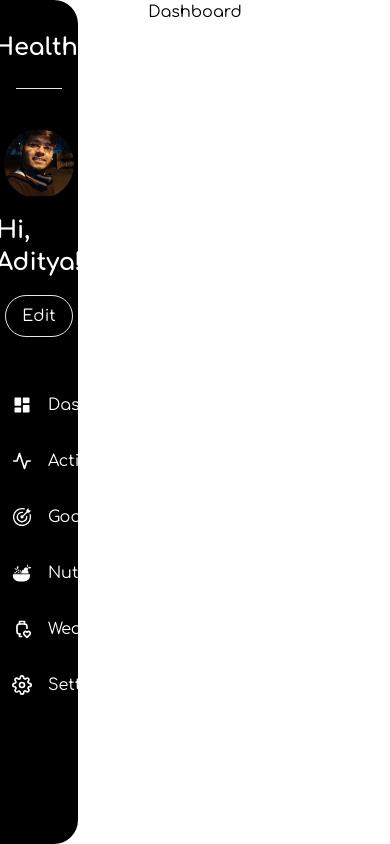
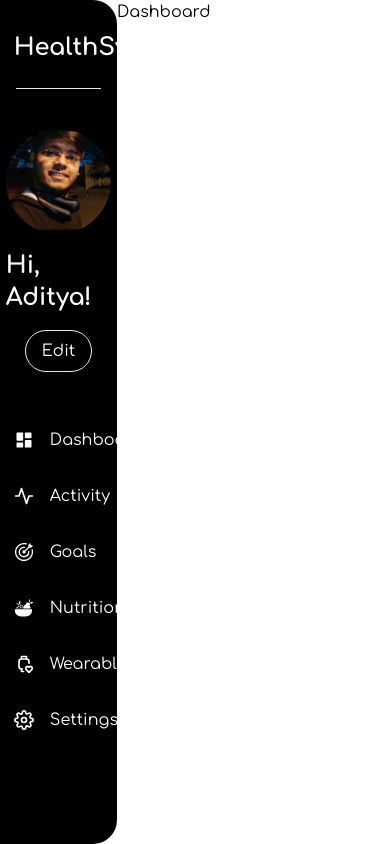
Before and after one commit to adityaj07/healthsynx, a React (Vite) app in the folder frontend/: page /dashboard in a window 390 px wide. Built offline with nearby package versions, Linux system fonts and the light colour scheme.

Commit message:
fix: dashboard page layout fix

```diff
--- a/frontend/src/components/Sidebar.jsx
+++ b/frontend/src/components/Sidebar.jsx
@@ -1,4 +1,4 @@
-import React from 'react'
+import React from "react";
 import logo from "../assets/HealthSynx.png";
 import SidebarProfile from "../components/SidebarProfile";
 import { BiSolidDashboard } from "react-icons/bi";
@@ -39,14 +39,10 @@ const menuLinks = [
 
 const Sidebar = () => {
   return (
-<>
+    <div className="fixed top-0 left-0 h-screen rounded-r-3xl z-40 w-[30%] lg:w-[20%] bg-black ">
       <div className="flex flex-col gap-4 py-6 px-4 ">
         <div className="logo flex gap-3 items-center justify-center border-b-[1px] pb-4">
-            <img
-              src={logo}
-              alt="logo"
-              className="rounded-md w-[3rem] h-[3rem]"
-            />
+          <img src={logo} alt="logo" className="rounded-md w-[3rem] h-[3rem]" />
           <span className="text-2xl font-extrabold text-white">
             HealthSynx.
           </span>
@@ -59,9 +55,7 @@ const Sidebar = () => {
           {menuLinks.map((link) => (
             <Link
               to={`/dashboard${
-                  link.title === "Dashboard"
-                    ? ""
-                    : "/" + link.title.toLowerCase()
+                link.title === "Dashboard" ? "" : "/" + link.title.toLowerCase()
               }`}
               className="cursor-pointer rounded-lg hover:bg-gray-400 hover:bg-opacity-20 transition-colors duration-200 w-full gap-4"
             >
@@ -81,8 +75,8 @@ const Sidebar = () => {
           Log out
         </button>
       </div>
-        </>
-  )
-}
+    </div>
+  );
+};
 
-export default Sidebar
+export default Sidebar;
--- a/frontend/src/pages/Dashboard.jsx
+++ b/frontend/src/pages/Dashboard.jsx
@@ -2,14 +2,13 @@ import React from "react";
 import Sidebar from "../components/Sidebar";
 import { Outlet } from "react-router-dom";
 
-
 const Dashboard = () => {
   return (
     <div className="flex">
-      <div className="fixed top-0 left-0 h-screen rounded-r-3xl z-40 w-[20%] bg-black ">
-        <Sidebar />
+      <div className="w-[30%] lg:w-[20%]">
+      <Sidebar />
       </div>
-      <div className="h-screen w-full bg-white ">
+      <div className="h-screen md:w-[70%] lg:w-[80%] bg-white ">
         <Outlet></Outlet>
       </div>
     </div>
```
Lines whose indentation alone changed are shown as unchanged.
